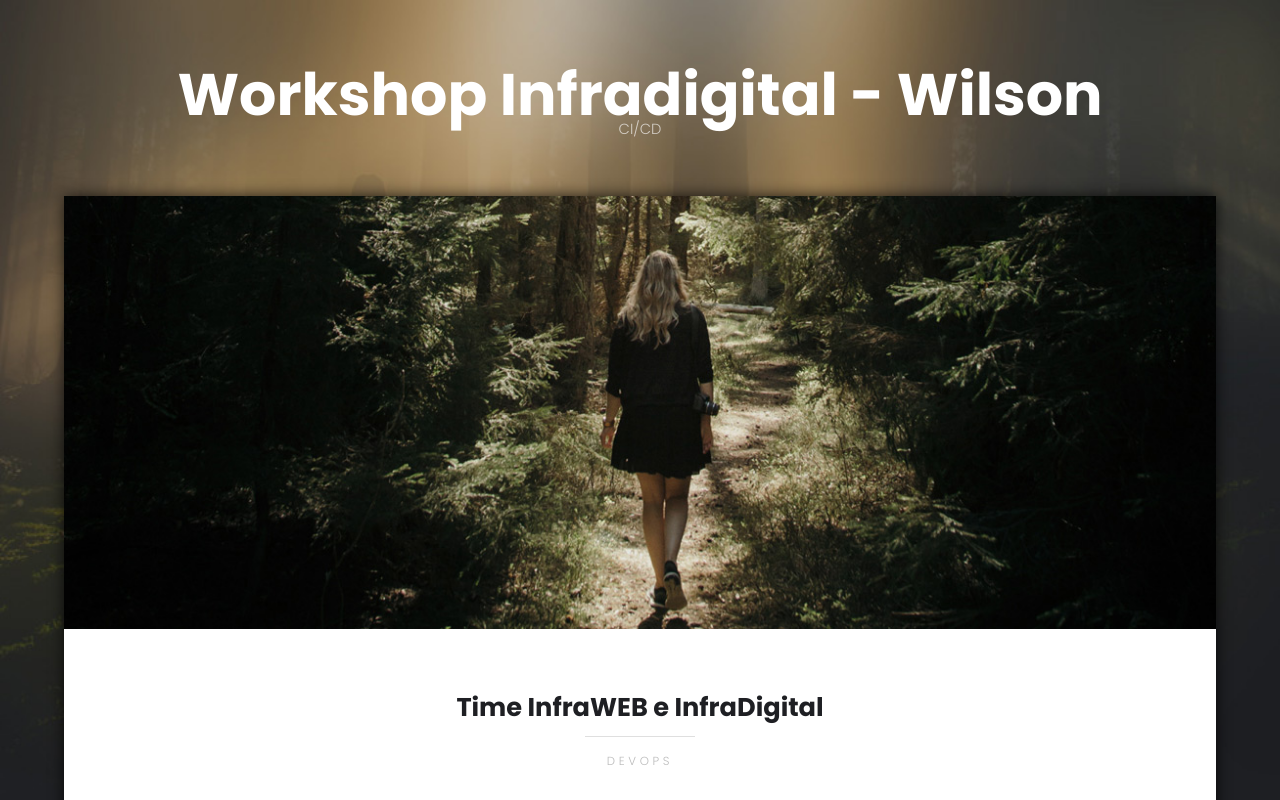
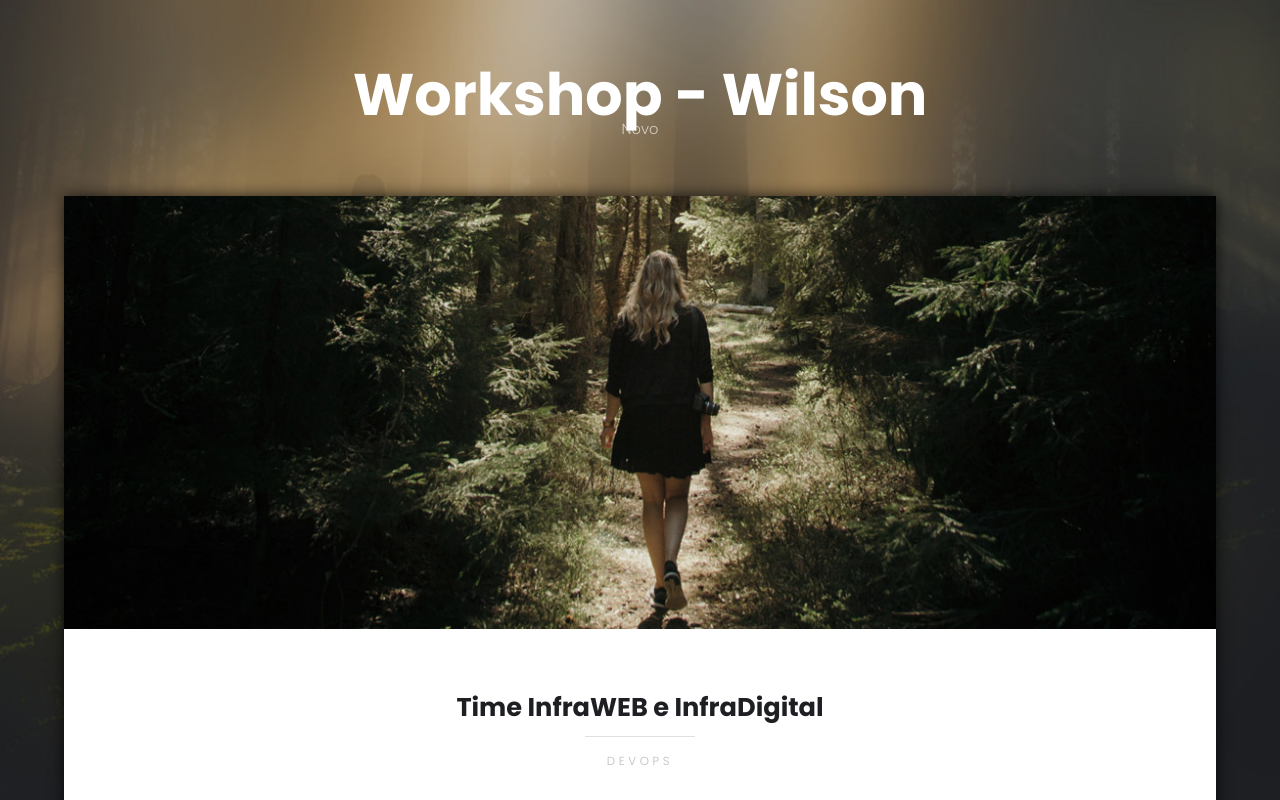
Before and after one commit to workshopdevops/administrador, a plain HTML site: page index.html in a window 1280 px wide. Shown: the top 800 px of the page. Drawn offline with Linux system fonts and the light colour scheme.

Commit message:
Mudança do Título do Site

```diff
--- a/index.html
+++ b/index.html
@@ -4,7 +4,7 @@
 -->
 <html>
 	<head>
-		<title>Workshop CI/CD Infradigital Wilson </title>
+		<title>Wilson Dias</title>
 		<meta charset="utf-8" />
 		<meta name="viewport" content="width=device-width, initial-scale=1" />
 		<link rel="stylesheet" href="assets/css/main.css" />
@@ -13,7 +13,7 @@
 
 		<!-- Header -->
 			<header id="header">
-				<div class="logo"><a href="#">Workshop Infradigital - Wilson<span> CI/CD </span></a></div>
+				<div class="logo"><a href="#">Workshop - Wilson<span> Novo </span></a></div>
 			</header>
 
 		<!-- Main -->
```
